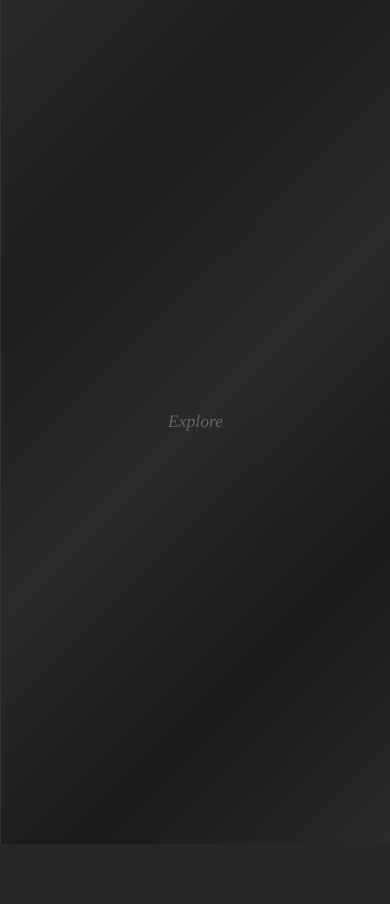
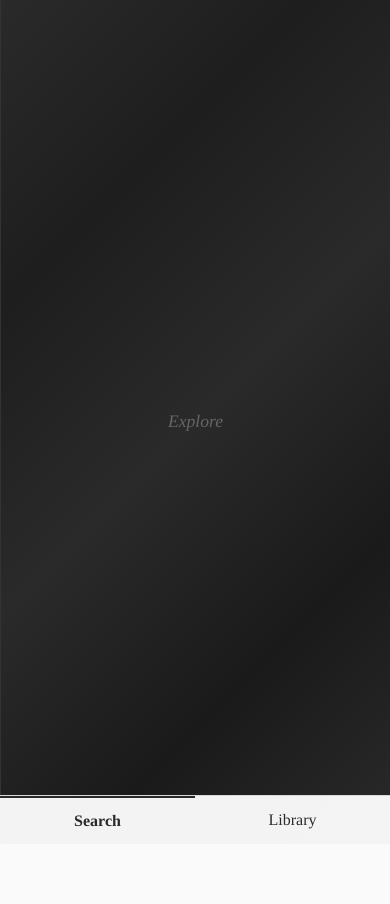
Before and after one commit to p-toni/MindSynth, a Flask app: page / in a window 390 px wide. Before the commit the page ends 844 px from the top, so only its background shows below. Run offline with Flask 3, Linux system fonts and the light colour scheme; some libraries are stand-ins or nearby versions.

Commit message:
feat: improve mobile navigation and gestures

```diff
--- a/static/script.js
+++ b/static/script.js
@@ -24,6 +24,9 @@ class KnowledgeSearch {
         this.sort = 'relevance'; // kept for API compatibility, but no selector now
         this.selectedTags = new Set();
         this.allTags = [];
+        this.navSearch = document.getElementById('navSearch');
+        this.navLibrary = document.getElementById('navLibrary');
+        this.touchStartX = 0;
 
         console.log('KnowledgeSearch constructor - elements found:', {
             searchInput: !!this.searchInput,
@@ -80,6 +83,28 @@ class KnowledgeSearch {
                 this.hidePanel();
             }
         });
+
+        if (this.navSearch) {
+            this.navSearch.addEventListener('click', () => {
+                window.scrollTo({ top: 0, behavior: 'smooth' });
+                this.searchInput.focus();
+            });
+        }
+        if (this.navLibrary) {
+            this.navLibrary.addEventListener('click', () => {
+                const footer = document.querySelector('footer');
+                if (footer) footer.scrollIntoView({ behavior: 'smooth' });
+            });
+        }
+
+        this.panel.addEventListener('touchstart', e => {
+            this.touchStartX = e.changedTouches[0].clientX;
+        }, { passive: true });
+
+        this.panel.addEventListener('touchend', e => {
+            const touchEndX = e.changedTouches[0].clientX;
+            if (touchEndX - this.touchStartX > 50) this.hidePanel();
+        }, { passive: true });
 
         this.searchInput.setAttribute('aria-label', 'Search knowledge');
 
--- a/static/style.css
+++ b/static/style.css
@@ -355,3 +355,34 @@ footer p{margin-bottom:16px;font-size:0.9em}
 .idle-texture{position:fixed;top:0;right:0;width:50vw;height:100vh;background:linear-gradient(135deg,#2a2a2a 0%,#1e1e1e 25%,#2a2a2a 50%,#1a1a1a 75%,#2a2a2a 100%),radial-gradient(circle at 25% 25%,rgba(255,255,255,0.02) 0%,transparent 50%),radial-gradient(circle at 75% 75%,rgba(255,255,255,0.01) 0%,transparent 50%);z-index:999;border-left:1px solid #333;display:flex;align-items:center;justify-content:center;color:#666;font-style:italic;font-size:1.1em;pointer-events:none}
 @media(max-width:768px){.idle-texture{width:100vw}}
 @media(max-width:480px){.container{padding:30px 15px}header{margin-bottom:40px}.search-box{margin-bottom:40px}.dots-grid{max-width:320px;gap:6px}.dot-tooltip{width:200px;font-size:11px}.tooltip-title{font-size:12px}.tooltip-summary{font-size:10px}.panel-body{padding:20px}.panel-header{padding:20px}}
+
+.mobile-nav{display:none}
+
+@media(max-width:768px){
+  body{height:auto;overflow:auto;padding-bottom:60px}
+  footer{padding-bottom:80px}
+  .mobile-nav{
+    display:flex;
+    position:fixed;
+    bottom:0;
+    left:0;
+    width:100%;
+    background:rgba(255,255,255,0.95);
+    backdrop-filter:blur(10px);
+    border-top:1px solid rgba(0,0,0,0.1);
+    z-index:1000;
+    justify-content:space-around;
+  }
+  .mobile-nav .nav-item{
+    flex:1;
+    padding:10px 0;
+    background:none;
+    border:none;
+    font:inherit;
+    color:inherit;
+  }
+  .mobile-nav .nav-item.active{
+    font-weight:600;
+    border-top:2px solid currentColor;
+  }
+}
--- a/templates/index.html
+++ b/templates/index.html
@@ -38,6 +38,11 @@
         </div>
     </div>
 
+    <nav class="mobile-nav" aria-label="Primary">
+        <button id="navSearch" class="nav-item active">Search</button>
+        <button id="navLibrary" class="nav-item">Library</button>
+    </nav>
+
     <footer>
         <h3>A place for ideas to find each other</h3>
         <p>Search understands meaning, not just words</p>
```
